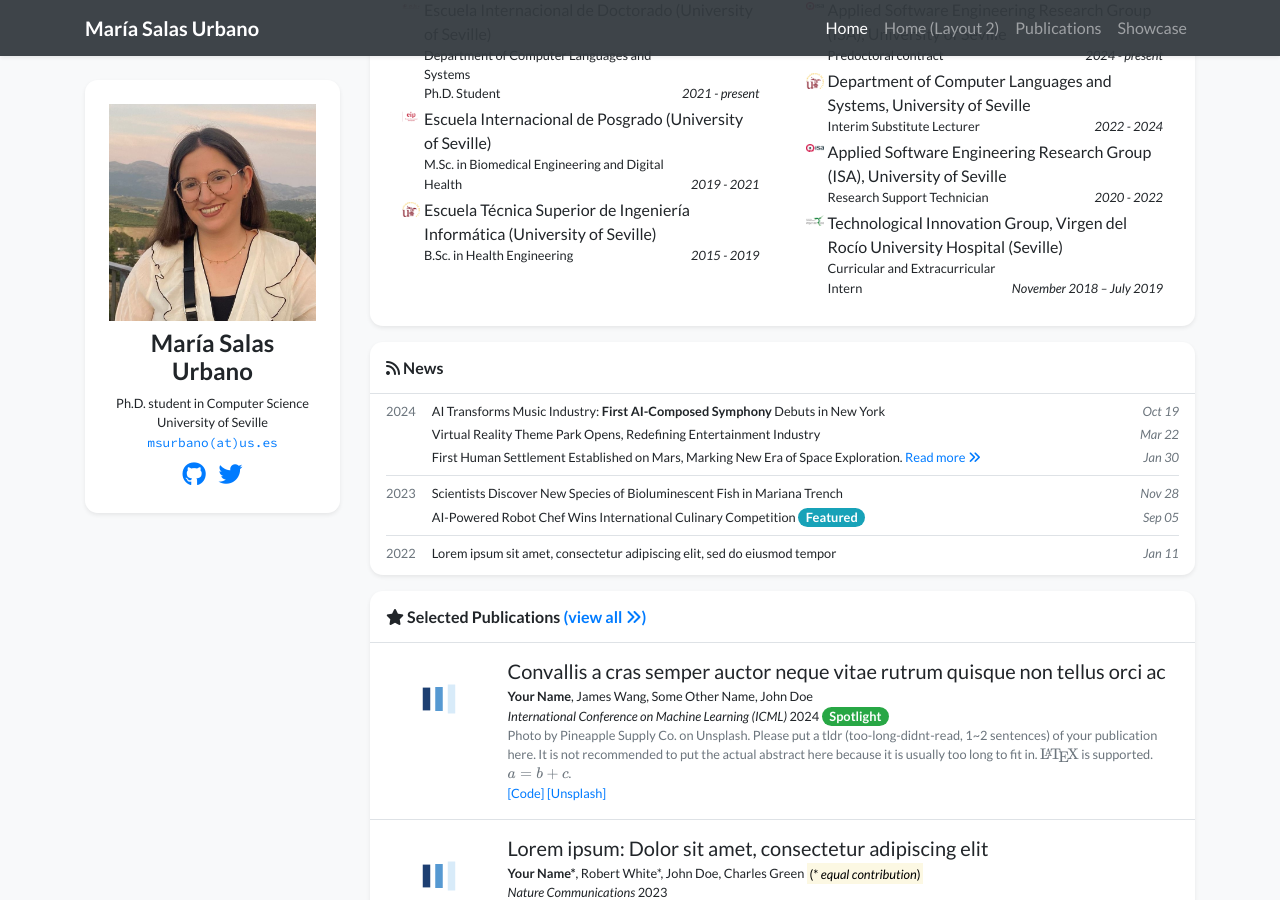
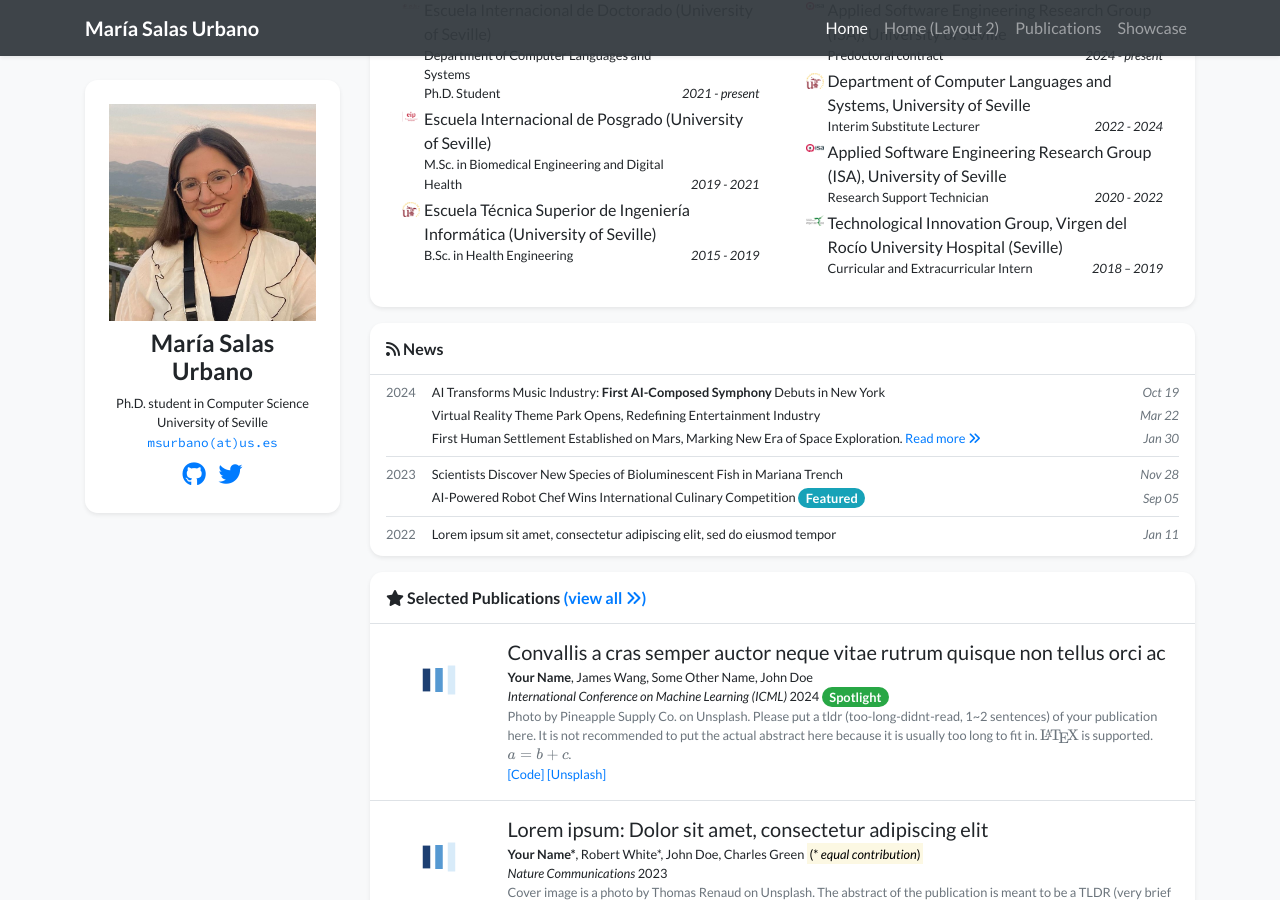
Before and after one commit to msurbano/msurbano.github.io, a Jekyll site: the page built from index.html, in a window 1280 px wide and 900 px high, scrolled down 613 px. Built offline with Jekyll 4.4.1, drawn with Linux system fonts in a browser that asks for light colours; nearby versions of some CDN libraries; a style sheet for code colours, icons or effects is not loaded.

Commit message:
Update profile.yml

```diff
--- a/_data/profile.yml
+++ b/_data/profile.yml
@@ -70,7 +70,7 @@ experience:
 - name: Technological Innovation Group, Virgen del Rocío University Hospital (Seville)
   logo: /assets/images/photos/huvr.png
   position: Curricular and Extracurricular Intern
-  date: November 2018 – July 2019
+  date:  2018 – 2019
 
 
 # awards:
```
